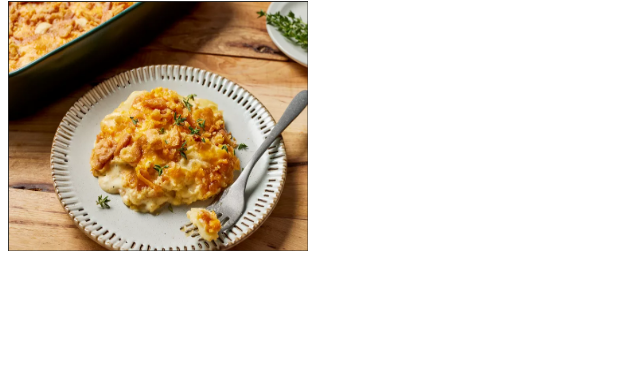
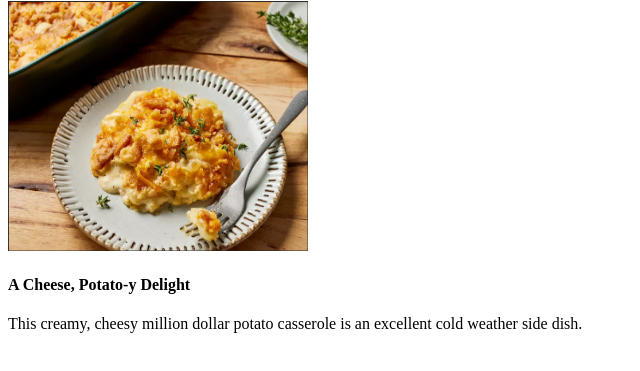
Before and after one commit to wards22/odin-recipes, a plain HTML site: page recipes/million-dollar-potato-casserole.html in a window 1280 px wide. Shown: the part 79-450 px from the top of the page, without its empty margins (0-640 px from the left). Drawn offline with Linux system fonts and the light colour scheme.

Commit message:
Add description to mdcp page

```diff
--- a/recipes/million-dollar-potato-casserole.html
+++ b/recipes/million-dollar-potato-casserole.html
@@ -10,5 +10,7 @@
         <h1>Million Dollar Potato Casserole</h1>
         <img src="../img/mdcp.png" alt="Damn you cheesy, expensive potatoes!"
         height="250" width="300">
+        <h4>A Cheese, Potato-y Delight</h4>
+        <p>This creamy, cheesy million dollar potato casserole is an excellent cold weather side dish.</p>
     </body>
 </html>
```
